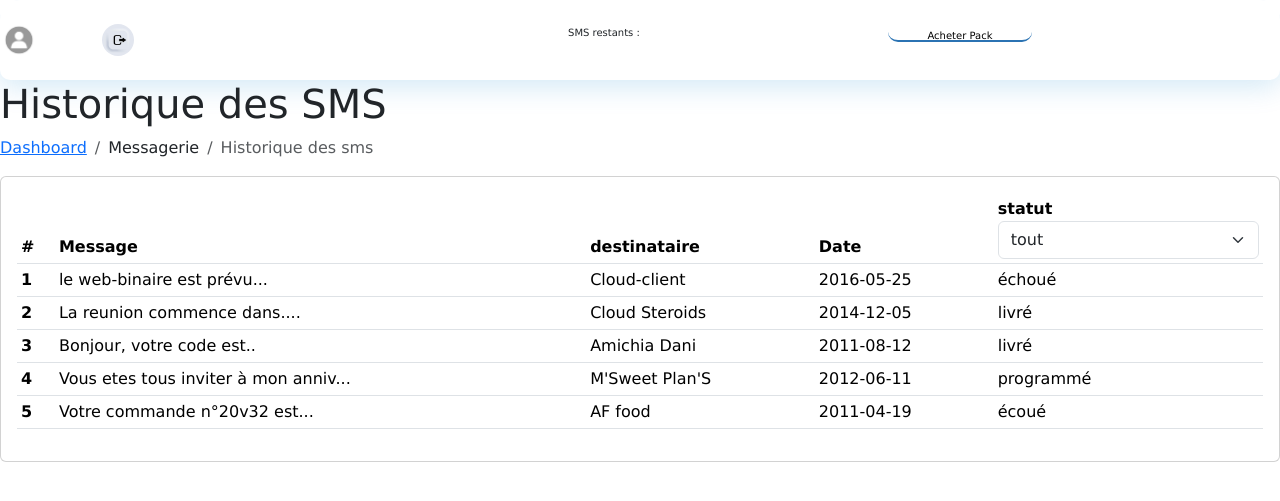
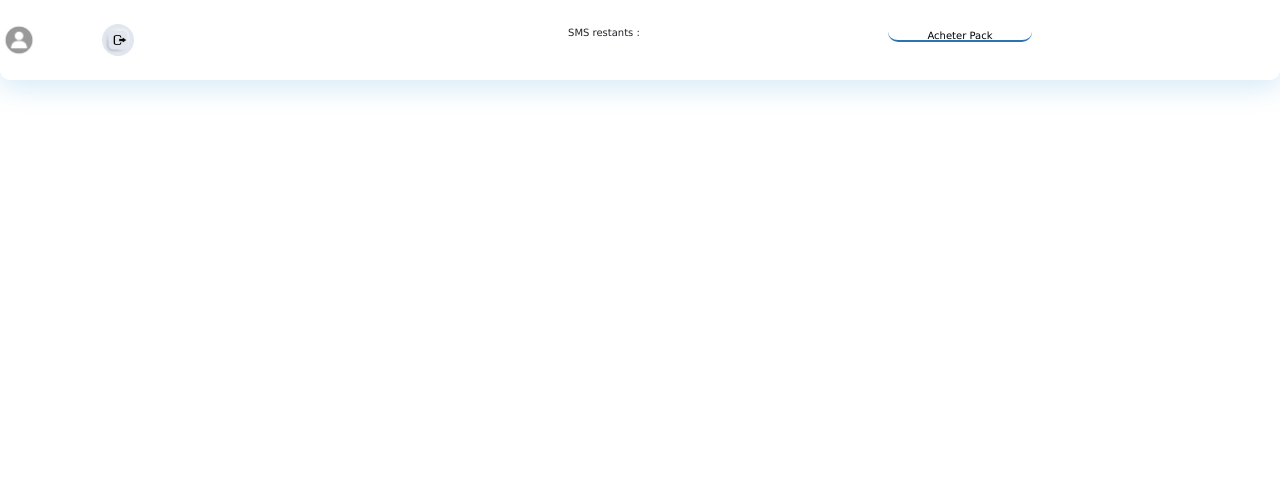
Before and after one commit to cloudsteroids/API_SMS, a PHP site: page /Contenu/sous-contenu/messagerie/story_sms.php in a window 1280 px wide. Shown: the top 501 px of the page. Run offline with PHP 8.4, Linux system fonts and the light colour scheme.

Commit message:
Update story_sms.php

```diff
--- a/Contenu/sous-contenu/messagerie/story_sms.php
+++ b/Contenu/sous-contenu/messagerie/story_sms.php
@@ -17,78 +17,7 @@
         include('../../nav/nav_horizontal.php');
     ?>
         <div class="containn" id="containn">
-            <div class="pagetitle">
-                <h1>Historique des SMS</h1>
-                <nav>
-                    <ol class="breadcrumb">
-                        <li class="breadcrumb-item"><a href="../dashboard.php">Dashboard</a></li>
-                        <li class="breadcrumb-item">Messagerie</li>
-                        <li class="breadcrumb-item active">Historique des sms</li>
-                    </ol>
-                </nav>
-            </div><!-- End Page Title -->
-            <div class="card">
-                <div class="card-body">
-                    <!--<h5 class="card-title"></h5> -->
-                    <table class="table table-sm">
-                        <thead>
-                            <tr>
-                                <th scope="col">#</th>
-                                <th scope="col">Message</th>
-                                <th scope="col">destinataire</th>
-                                <th scope="col">Date</th>
-                                <th scope="col">
-                                    statut
-                                    <select class="form-select" id="floatingSelect" aria-label="State">
-                                        <option selected>tout</option>
-                                        <option value="1">livré</option>
-                                        <option value="2">échoué</option>
-                                        <option value="3">programmé</option>
-                                </th>
-                            </tr>
-                        </thead>
-                        <tbody>
-                            <tr>
-                                <th scope="row">1</th>
-                                <td>le web-binaire est prévu...</td>
-                                <td>Cloud-client</td>
-                                <td>2016-05-25</td>
-                                <td>échoué</td>
-                            </tr>
-                            <tr>
-                                <th scope="row">2</th>
-                                <td>La reunion commence dans....</td>
-                                <td>Cloud Steroids</td>
-                                <td>2014-12-05</td>
-                                <td>livré</td>
-                            </tr>
-                            <tr>
-                                <th scope="row">3</th>
-                                <td>Bonjour, votre code est..</td>
-                                <td>Amichia Dani</td>
-                                <td>2011-08-12</td>
-                                <td>livré</td>
-                            </tr>
-                            <tr>
-                                <th scope="row">4</th>
-                                <td>Vous etes tous inviter à mon anniv...</td>
-                                <td>M'Sweet Plan'S</td>
-                                <td>2012-06-11</td>
-                                <td>programmé</td>
-                            </tr>
-                            <tr>
-                                <th scope="row">5</th>
-                                <td> Votre commande n°20v32 est...</td>
-                                <td>AF food</td>
-                                <td>2011-04-19</td>
-                                <td>écoué</td>
-                            </tr>
-                        </tbody>
-                    </table>
-                    <!-- End small tables -->
 
-                </div>
-            </div>
         </div>
 </body>
 </html>
```
